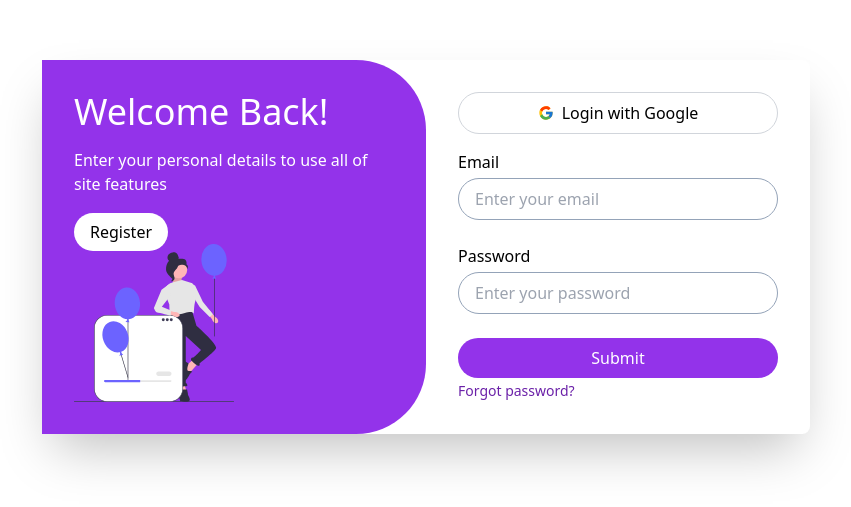
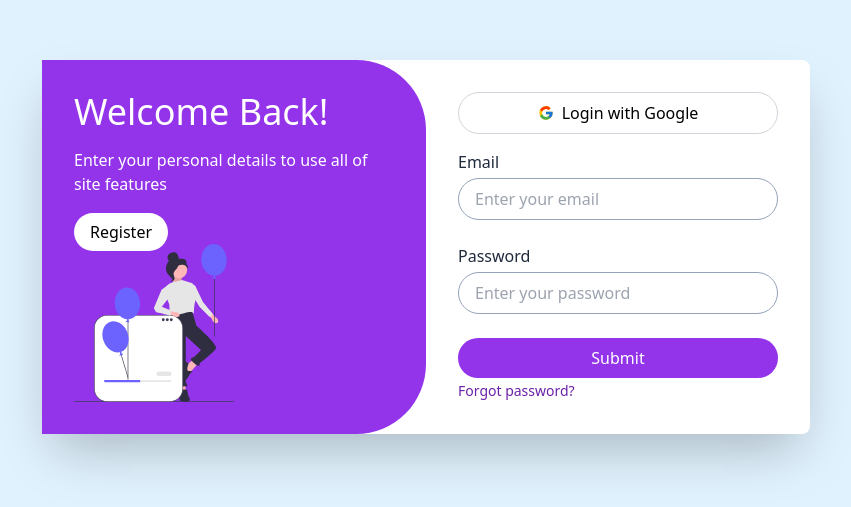
Before and after one commit to Anqalah/skripsi, a React (Vite) app in the folder fe/: page /login in a window 1280 px wide. Shown: the part 153-660 px from the top of the page, without its empty margins (214-1065 px from the left). Built offline with nearby package versions, Linux system fonts and the light colour scheme.

Commit message:
testingle

```diff
--- a/fe/src/Pages/login.jsx
+++ b/fe/src/Pages/login.jsx
@@ -5,6 +5,7 @@ import AuthLayout from "../components/Layouts/AuthLayouts";
 import FormInput from "../components/Elements/Input";
 import { FcGoogle } from "react-icons/fc";
 import Form from "../components/Fragments/Form";
+import { Link } from "react-router-dom";
 
 // const LoginPage = () => {
 //   return (
@@ -28,15 +29,15 @@ const LoginPage = () => {
       subtitle="Enter your personal details to use all of site features"
       linkText="Register"
       linkHref="/register"
-      >
-
-      <a
+    >
+      <Link
+        to
         href="#"
         className="flex items-center justify-center px-4 py-2 mb-4 bg-white text-black rounded-full border border-gray-300 hover:bg-gray-100 transition"
       >
         <FcGoogle className="mr-2" />
         Login with Google
-      </a>
+      </Link>
       <Form onSubmit={handleSubmit}>
         <FormInput
           label="Email"
@@ -51,12 +52,12 @@ const LoginPage = () => {
           placeholder="Enter your password"
         />
       </Form>
-      <a
-        href="/forgot-password"
+      <Link
+        to="/forgot-password"
         className="text-sm text-purple-800 hover:underline"
       >
         Forgot password?
-      </a>
+      </Link>
     </AuthLayout>
   );
 };
--- a/fe/src/main.jsx
+++ b/fe/src/main.jsx
@@ -6,14 +6,15 @@ import LoginPage from "./Pages/login";
 import RegisterPage from "./Pages/register";
 import ErrorPage from "./Pages/error";
 import ForgotPassword from "./Pages/forgot";
+import { Link } from "react-router-dom";
 
 const router = createBrowserRouter([
   {
     path: "/",
     element: (
-      <h1 className="flex font-bold text-[#8d99ae] bg-[#2b2d42] justify-center text-[86px] min-h-screen items-center">
-        SKRIPSI LEE
-      </h1>
+      <p className="flex font-bold text-[#8d99ae] bg-[#2b2d42] justify-center text-[86px] min-h-screen items-center">
+        <Link to="/login">SKRIPSI LEE</Link>
+      </p>
     ),
     errorElement: <ErrorPage />,
   },
--- a/fe/tailwind.config.js
+++ b/fe/tailwind.config.js
@@ -2,7 +2,14 @@
 export default {
   content: ["./index.html", "./src/**/*.{js,ts,jsx,tsx}"],
   theme: {
-    extend: {},
+    extend: {
+      colors: {
+        purpleMain: "#7e3af2",
+        purpleLight: "#a78bfa",
+        blueMain: "#e0f2fe",
+        textMain: "#1e293b",
+      },
+    },
   },
   plugins: [],
 };
```
Also changed, not shown: fe/src/components/Layouts/AuthLayouts.jsx (line endings or trailing spaces).
